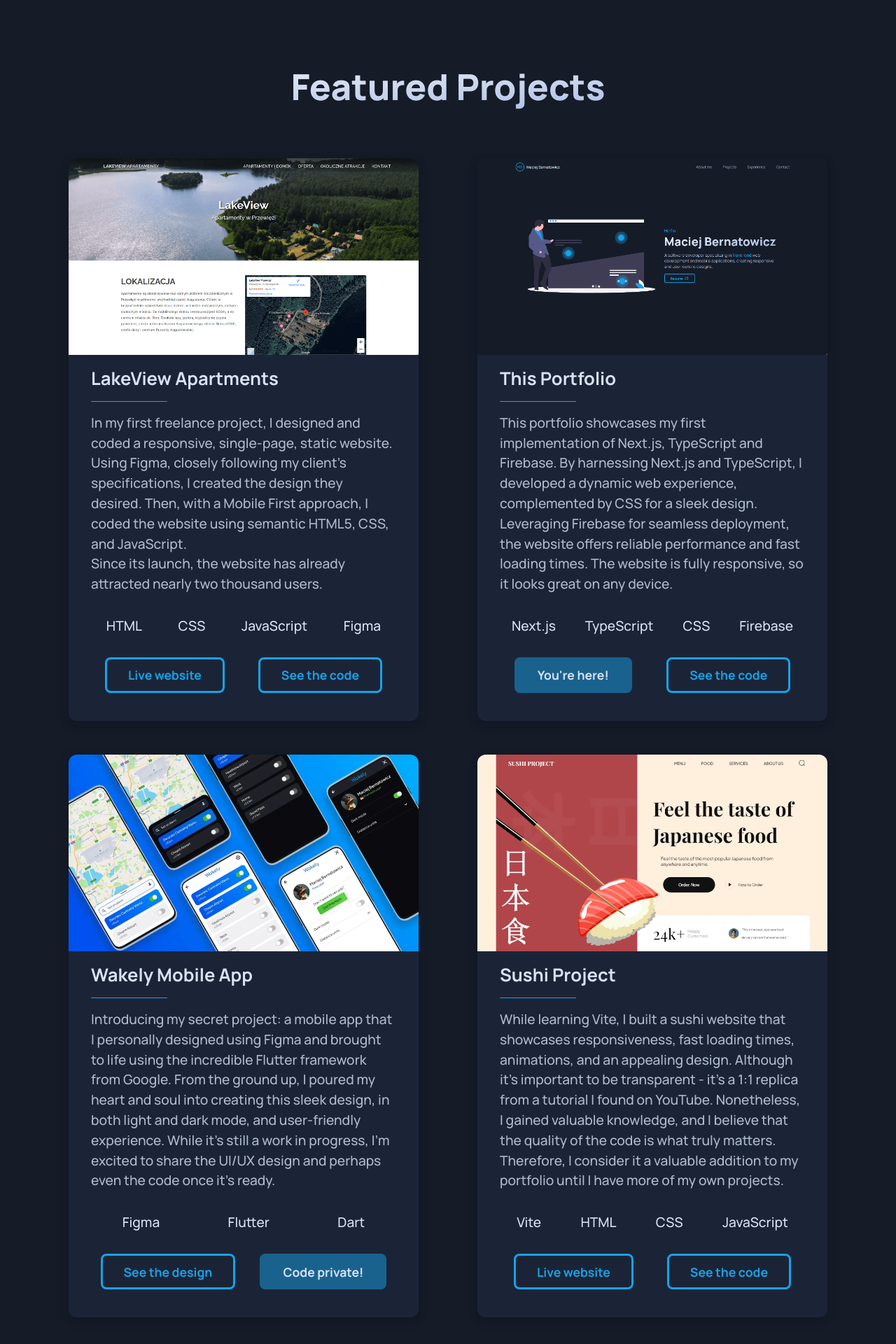
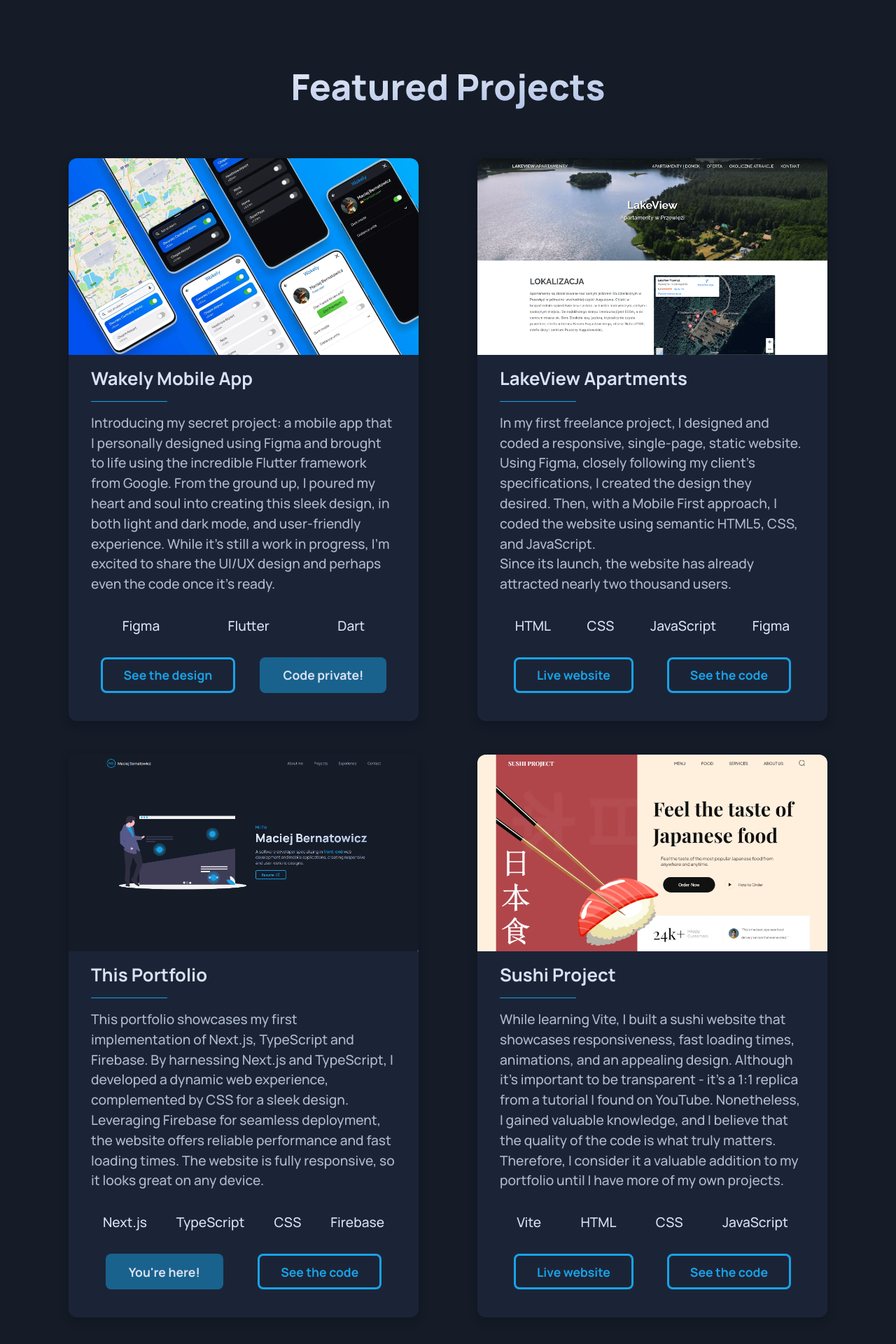
Before and after one commit to Malcewicz/Portfolio-V1, a Next.js app: page / in a window 1280 px wide. Shown: the part 1621-3541 px from the top of the page at 70% size. Built offline with nearby package versions, Linux system fonts and the light colour scheme.

Commit message:
Completed modal

```diff
--- a/components/projects.tsx
+++ b/components/projects.tsx
@@ -15,6 +15,50 @@ const Projects = () => {
       <h2>Featured Projects</h2>
 
       <article id="wrapper">
+        {/* Wakely */}
+        <motion.article
+          initial={{ opacity: 0, y: 25 }}
+          whileInView={{ opacity: 1, y: 0 }}
+          viewport={{ once: true }}
+          transition={{ delay: 0.5, duration: 0.4 }}
+          className="card"
+        >
+          <div className="card-img">
+            <Image
+              fill
+              src="/wakely_1080p.webp"
+              alt="Showcase of the Wakely app"
+            />
+          </div>
+          <div className="card-content">
+            <h3>Wakely Mobile App</h3>
+            <p>
+              Introducing my secret project: a mobile app that I personally
+              designed using Figma and brought to life using the incredible
+              Flutter framework from Google. From the ground up, I poured my
+              heart and soul into creating this sleek design, in both light and
+              dark mode, and user-friendly experience. While it's still a work
+              in progress, I'm excited to share the UI/UX design and perhaps
+              even the code once it's ready.
+            </p>
+            <ul>
+              <li>Figma</li>
+              <li>Flutter</li>
+              <li>Dart</li>
+            </ul>
+            <div className="links">
+              <div className="btn" onClick={() => setShowProject(true)}>
+                <a>See the design</a>
+              </div>
+              <div className="btn active">
+                <Link href="#" aria-disabled>
+                  Code private!
+                </Link>
+              </div>
+            </div>
+          </div>
+        </motion.article>
+
         {/* Lakeview */}
         <motion.article
           initial={{ opacity: 0, y: 25 }}
@@ -115,50 +159,6 @@ const Projects = () => {
           </div>
         </motion.article>
 
-        {/* Wakely */}
-        <motion.article
-          initial={{ opacity: 0, y: 25 }}
-          whileInView={{ opacity: 1, y: 0 }}
-          viewport={{ once: true }}
-          transition={{ delay: 0.5, duration: 0.4 }}
-          className="card"
-        >
-          <div className="card-img">
-            <Image
-              fill
-              src="/wakely_1080p.webp"
-              alt="Showcase of the Wakely app"
-            />
-          </div>
-          <div className="card-content">
-            <h3>Wakely Mobile App</h3>
-            <p>
-              Introducing my secret project: a mobile app that I personally
-              designed using Figma and brought to life using the incredible
-              Flutter framework from Google. From the ground up, I poured my
-              heart and soul into creating this sleek design, in both light and
-              dark mode, and user-friendly experience. While it's still a work
-              in progress, I'm excited to share the UI/UX design and perhaps
-              even the code once it's ready.
-            </p>
-            <ul>
-              <li>Figma</li>
-              <li>Flutter</li>
-              <li>Dart</li>
-            </ul>
-            <div className="links">
-              <div className="btn" onClick={() => setShowProject(true)}>
-                <a>See the design</a>
-              </div>
-              <div className="btn active">
-                <Link href="#" aria-disabled>
-                  Code private!
-                </Link>
-              </div>
-            </div>
-          </div>
-        </motion.article>
-
         {/* Sushi Project */}
         <motion.article
           initial={{ opacity: 0, y: 25 }}
@@ -223,18 +223,25 @@ const Projects = () => {
           >
             <div className="project-modal">
               <h3>Wakely App Design</h3>
-              {/* <div className="modal-img">
-                <Image
-                  fill
-                  src="/wakely_1080p.webp"
-                  alt="Showcase of the Wakely app"
-                />
-              </div> */}
-              <p>
-                Apologies for the inconvenience, this pop-up is still a work in
-                progress. <br />
-                It will be polished and ready for use by tomorrow.
-              </p>
+              <div className="modal-img custom-aspect">
+                <a href="/wakely_light.webp" target="_blank">
+                  <Image
+                    fill
+                    src="/wakely_light.webp"
+                    alt="Showcase of the Wakely app"
+                  />
+                </a>
+              </div>
+              <div className="modal-img custom-aspect">
+                <a href="/wakely_dark.webp" target="_blank">
+                  <Image
+                    fill
+                    src="/wakely_dark.webp"
+                    alt="Showcase of the Wakely app"
+                  />
+                </a>
+              </div>
+              <p>Hint: click the image to open it in a new window :)</p>
               <div className="links">
                 <div className="btn" onClick={() => setShowProject(false)}>
                   <a>Close</a>
--- a/styles/projects.css
+++ b/styles/projects.css
@@ -35,7 +35,7 @@
 }
 
 .card > .card-img > img,
-.project-modal > .modal-img > img {
+.project-modal > .modal-img img {
   object-fit: contain;
 }
 
@@ -120,7 +120,7 @@
 .project-modal {
   position: relative;
   width: 90vw;
-  max-width: 600px;
+  max-width: 750px;
   height: fit-content;
   display: flex;
   flex-direction: column;
@@ -130,7 +130,7 @@
   padding: 1rem 2rem;
   border-radius: 12px;
   background-color: hsl(220, 35%, 16%);
-  overflow: hidden;
+  overflow: scroll;
 }
 
 .project-modal > h3,
@@ -138,13 +138,17 @@
   text-align: center;
 }
 
-/* .project-modal > .modal-img {
+.project-modal > .modal-img {
   position: relative;
   width: 100%;
   aspect-ratio: 16 / 9;
   border-radius: 12px;
   overflow: hidden;
-} */
+}
+
+.project-modal > .custom-aspect {
+  aspect-ratio: 2.69 !important;
+}
 
 @media screen and (max-width: 768px) {
   #projects > #wrapper {
```
Also changed, not shown: public/wakely_dark.webp (added), public/wakely_light.webp (added).
